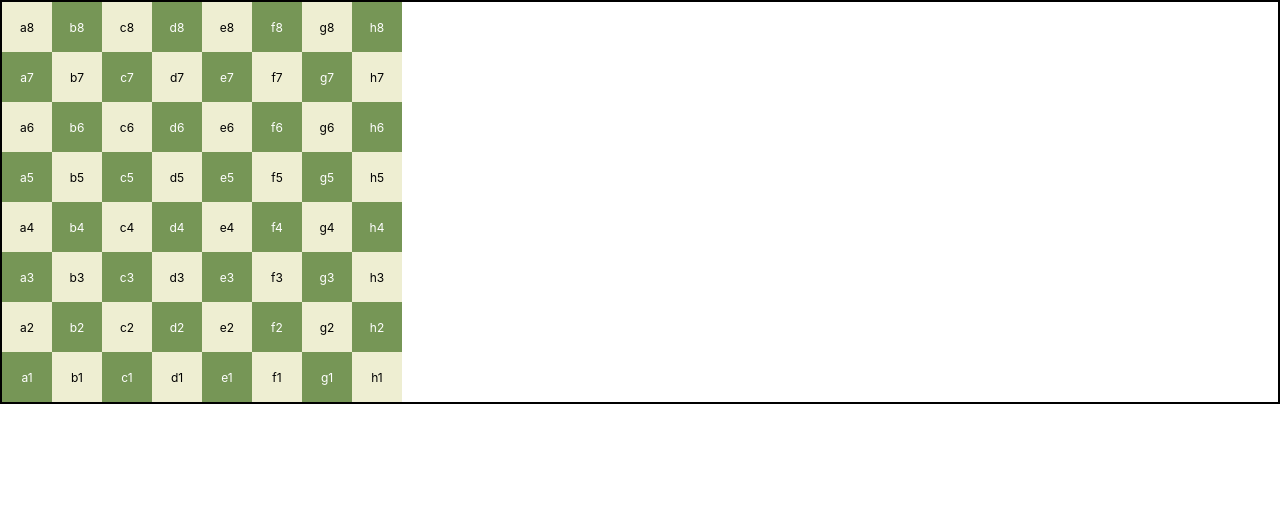
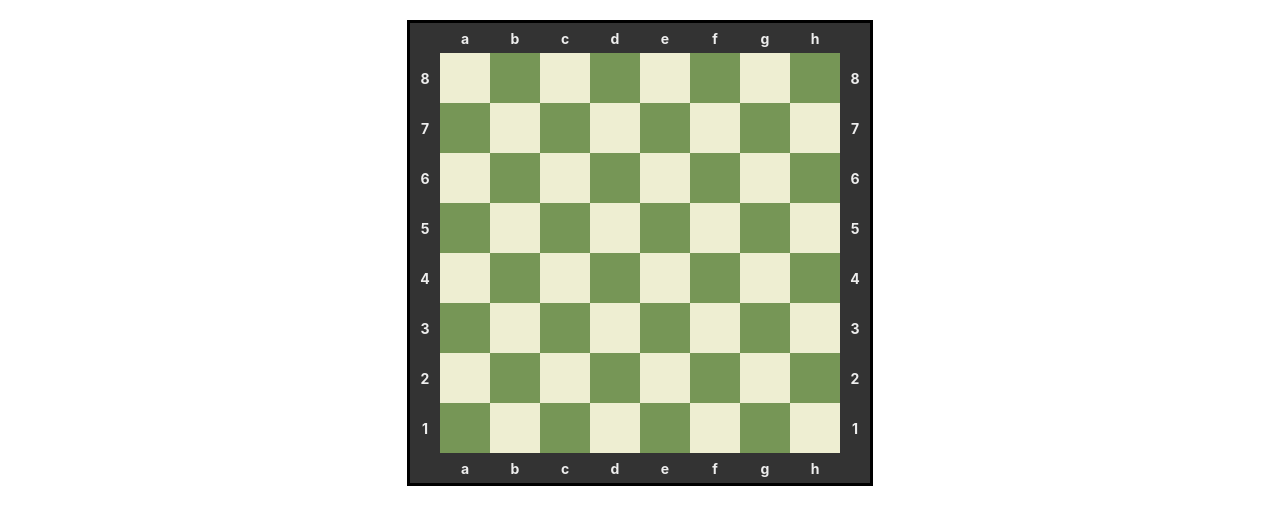
Before and after one commit to chris-diesner/chess-app, a React (Create React App) app in the folder frontend/: page /board in a window 1280 px wide. Shown: the top 524 px of the page. Built offline with nearby package versions, Linux system fonts and the light colour scheme.

Commit message:
frontend

```diff
--- a/frontend/src/components/Board.tsx
+++ b/frontend/src/components/Board.tsx
@@ -1,52 +1,73 @@
 import React from 'react';
+import '../styles/Board.css';
 
 // Hilfsfunktion: Koordinaten generieren
 const generateBoard = () => {
-  const rows = 'abcdefgh'; // Schachspalten
+  const rows = 'abcdefgh';
   const board = [];
 
   for (let row = 8; row >= 1; row--) {
     for (let col = 0; col < rows.length; col++) {
-      board.push(`${rows[col]}${row}`);
+      board.push({ square: `${rows[col]}${row}`, row, col });
     }
   }
+
   return board;
 };
 
 const Board: React.FC = () => {
-  const boardSquares = generateBoard(); // Koordinaten generieren
+  const boardSquares = generateBoard(); // Koordinaten und Felder erstellen
 
   return (
-    <div
-      style={{
-        display: 'grid',
-        gridTemplateColumns: 'repeat(8, 50px)',
-        gridTemplateRows: 'repeat(8, 50px)',
-        border: '2px solid black',
-      }}
-    >
-      {boardSquares.map((square, index) => {
-        // Abwechselnde Farben
-        const isBlack = (Math.floor(index / 8) + index) % 2 === 1;
+    <div className="board-container">
+      <div className="chessboard">
+        {/* Spaltennamen oben */}
+        <div className="board-margin"></div>
+        {[...'abcdefgh'].map((col) => (
+          <div key={`col-top-${col}`} className="column-label">
+            {col}
+          </div>
+        ))}
+        <div className="board-margin"></div>
 
-        return (
-          <div
-            key={square}
-            style={{
-              backgroundColor: isBlack ? '#769656' : '#eeeed2',
-              display: 'flex',
-              justifyContent: 'center',
-              alignItems: 'center',
-              width: '50px',
-              height: '50px',
-              fontSize: '12px',
-              color: isBlack ? '#fff' : '#000',
-            }}
-          >
-            {square} {/* Label anzeigen */}
+        {/* Zeilen + Schachfelder */}
+        {[...Array(8)].map((_, rowIndex) => (
+          <>
+            {/* Zeilennummer links */}
+            <div key={`row-left-${8 - rowIndex}`} className="row-label">
+              {8 - rowIndex}
+            </div>
+
+            {[...Array(8)].map((_, colIndex) => {
+              const square = boardSquares[rowIndex * 8 + colIndex];
+              const isBlack = (rowIndex + colIndex) % 2 === 1;
+
+              return (
+                <div
+                  key={square.square}
+                  className={`square ${isBlack ? 'black' : 'white'}`}
+                >
+                  {/* {square.square} (optional für Debugging) */}
+                </div>
+              );
+            })}
+
+            {/* Zeilennummer rechts */}
+            <div key={`row-right-${8 - rowIndex}`} className="row-label">
+              {8 - rowIndex}
+            </div>
+          </>
+        ))}
+
+        {/* Spaltennamen unten */}
+        <div className="board-margin"></div>
+        {[...'abcdefgh'].map((col) => (
+          <div key={`col-bottom-${col}`} className="column-label">
+            {col}
           </div>
-        );
-      })}
+        ))}
+        <div className="board-margin"></div>
+      </div>
     </div>
   );
 };
--- /dev/null
+++ b/frontend/src/styles/Board.css
@@ -0,0 +1,65 @@
+/* Gesamtcontainer für das Schachbrett */
+.board-container {
+    display: flex;
+    flex-direction: column;
+    align-items: center;
+    justify-content: center;
+    margin: 20px;
+  }
+
+  /* Grid für das Schachbrett + Koordinaten */
+  .chessboard {
+    display: grid;
+    grid-template-columns: 30px repeat(8, 50px) 30px; /* Extra Platz für Randbeschriftungen */
+    grid-template-rows: 30px repeat(8, 50px) 30px;
+    border: 3px solid black;
+    background-color: #333;
+  }
+
+  /* Koordinaten (Spalten oben/unten) */
+  .column-label {
+    text-align: center;
+    font-size: 14px;
+    font-weight: bold;
+    color: #eee;
+    display: flex;
+    justify-content: center;
+    align-items: center;
+  }
+
+  /* Koordinaten (Zeilen links/rechts) */
+  .row-label {
+    text-align: center;
+    font-size: 14px;
+    font-weight: bold;
+    color: #eee;
+    display: flex;
+    justify-content: center;
+    align-items: center;
+  }
+
+  /* Die Felder des Schachbretts */
+  .square {
+    display: flex;
+    justify-content: center;
+    align-items: center;
+    width: 50px;
+    height: 50px;
+    font-size: 12px;
+  }
+
+  /* Weiße und schwarze Felder */
+  .square.white {
+    background-color: #eeeed2;
+    color: black;
+  }
+
+  .square.black {
+    background-color: #769656;
+    color: white;
+  }
+
+  /* Abstand zwischen Koordinaten und Brett */
+  .board-margin {
+    background: none;
+  }
--- a/frontend/tsconfig.json
+++ b/frontend/tsconfig.json
@@ -1,7 +1,7 @@
 {
   "compilerOptions": {
     "jsx": "react-jsx", // Wichtig: Unterstützt React 17+ mit der neuen JSX-Transform
-    "target": "ES5",
+    "target": "ES2015",
     "lib": ["dom", "dom.iterable", "esnext"],
     "allowJs": true,
     "skipLibCheck": true,
```
